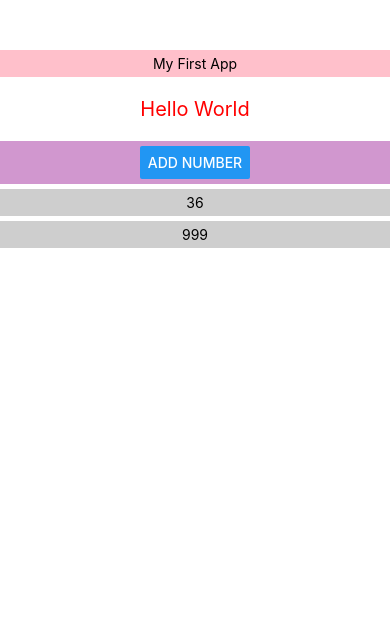
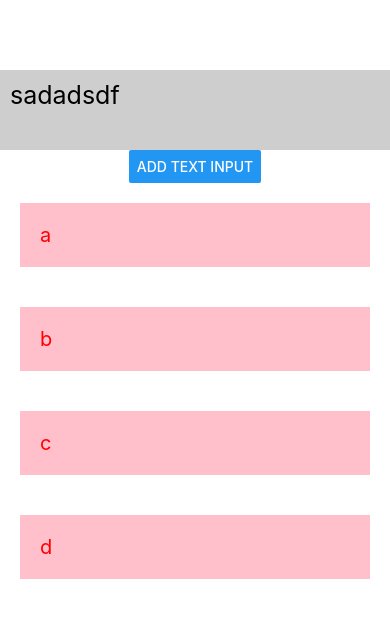
Before and after one commit to sophia22001/React-Native, a React Native app: screen / in a window 390 px wide. Shown: the top 618 px of the page. Built offline with nearby package versions, Linux system fonts and the light colour scheme.

Commit message:
feat: TextInput

```diff
--- a/App.tsx
+++ b/App.tsx
@@ -1,55 +1,58 @@
 /* eslint-disable react-native/no-inline-styles */
 import React, {useState} from 'react';
-import {View, StyleSheet, Text, Alert, ScrollView} from 'react-native';
-import Header from './src/header';
-import Generator from './src/generator';
-import NumList from './src/numlist';
-
-const stateArr = {
-  appName: 'My First App',
-  random: [36, 999],
-};
+import {
+  View,
+  StyleSheet,
+  Button,
+  TextInput,
+  ScrollView,
+  Text,
+} from 'react-native';
 
 const App = () => {
-  const [state, setState] = useState(stateArr);
-
-  const onAddRandomNum = () => {
-    const randomNum = Math.floor(Math.random() * 100) + 1;
-    setState(prevState => {
-      return {...prevState, random: [...prevState.random, randomNum]};
-    });
+  const inputState = {
+    myTextInput: 'sadadsdf',
+    alphabet: ['a', 'b', 'c', 'd'],
   };
 
-  const onNumDelete = position => {
-    const newArray = state.random.filter((num, index) => {
-      return position !== index;
-    });
+  const [state, setState] = useState(inputState);
+
+  const onChangeInput = event => {
     setState(prevState => ({
       ...prevState,
-      random: newArray,
+      myTextInput: event,
     }));
   };
 
+  const onAddTextInput = () => {
+    setState(prevState => {
+      return {
+        ...prevState,
+        myTextInput: '',
+        alphabet: [...prevState.alphabet, prevState.myTextInput],
+      };
+    });
+  };
   return (
     <View style={styles.mainView}>
-      <Header name={state.appName} />
-      <View>
-        <Text style={styles.mainText} onPress={() => Alert.alert('helloworld')}>
-          Hello World
-        </Text>
-      </View>
+      <TextInput
+        style={styles.input}
+        value={state.myTextInput}
+        onChangeText={onChangeInput}
+        multiline={true}
+        //maxLength={30}
+        autoCapitalize={'none'}
+      />
+      <Button title="Add Text Input" onPress={onAddTextInput} />
 
-      <Generator add={onAddRandomNum} />
-
-      <ScrollView
-        style={{width: '100%'}}
-        // onMomentumScrollBegin={() => Alert.alert('begin')}
-        // onMomentumScrollEnd={() => Alert.alert('begin')}>
-        // onScroll={() => Alert.alert('Scrolling')}
-
-        //</View>onContentSizeChange={(width, height) => Alert.alert(height.toString())}
-        bounces={false}>
-        <NumList num={state.random} onDelete={onNumDelete} />
+      <ScrollView style={{width: '100%'}}>
+        <View>
+          {state.alphabet.map((item, index) => (
+            <Text style={styles.mainText} key={index}>
+              {item}
+            </Text>
+          ))}
+        </View>
       </ScrollView>
     </View>
   );
@@ -82,5 +85,14 @@
     fontWeight: 'normal',
     color: 'red',
     padding: 20,
+    margin: 20,
+    backgroundColor: 'pink',
+  },
+  input: {
+    width: '100%',
+    backgroundColor: '#cecece',
+    marginTop: 20,
+    fontSize: 25,
+    padding: 10,
   },
 });
```
Also changed, not shown: src/input.tsx (added, +42 -0 lines).
